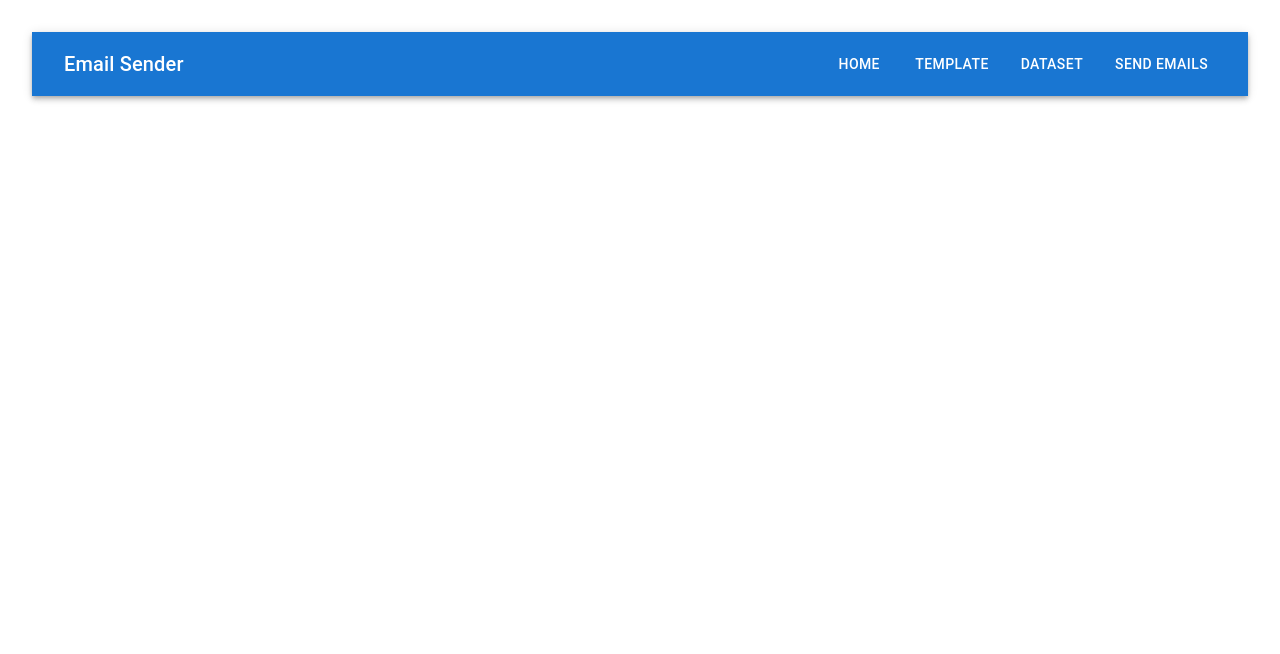
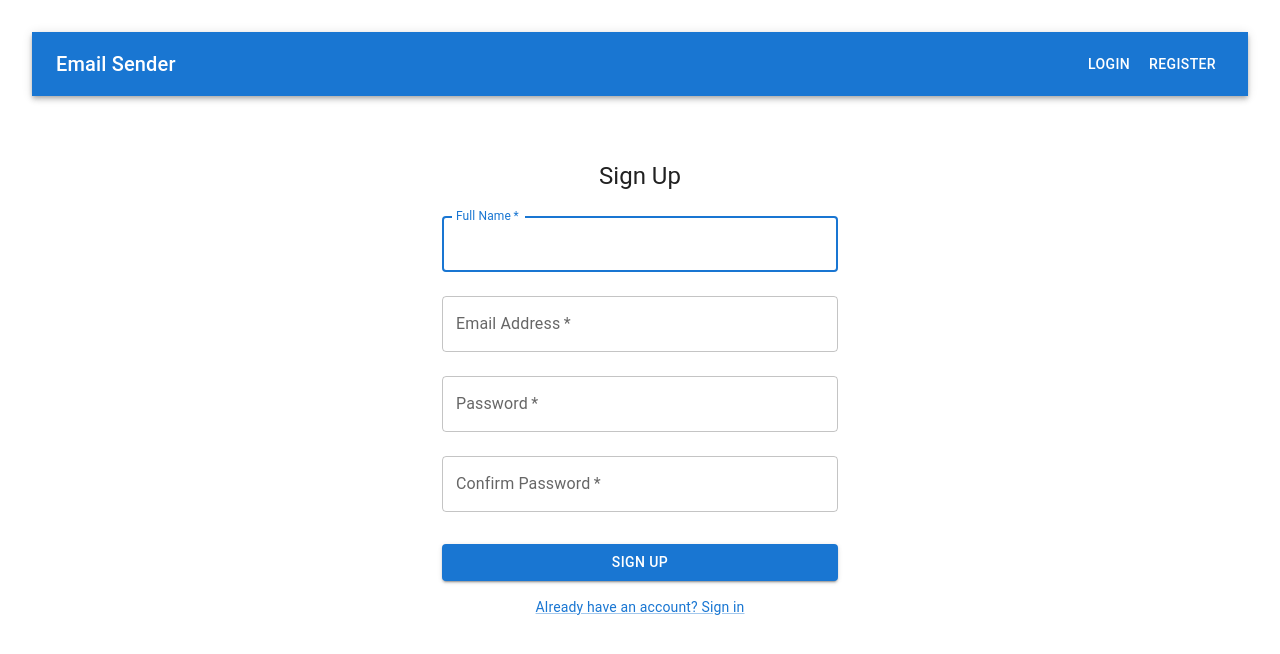
Before and after one commit to beincharacter/Cold-mail-sender, a React (Vite) app: page /register in a window 1280 px wide. Shown: the top 654 px of the page. Built offline with nearby package versions, Linux system fonts and the light colour scheme.

Commit message:
added some components such as loader toaster and custom hook for enhancement

```diff
--- a/src/App.css
+++ b/src/App.css
@@ -1,5 +1,4 @@
 #root {
-  max-width: 1280px;
   margin: 0 auto;
   padding: 2rem;
   text-align: center;
--- a/src/App.jsx
+++ b/src/App.jsx
@@ -7,6 +7,8 @@ import Home from './components/Home';
 import TemplateEditor from './components/TemplateEditor';
 import DatasetEditor from './components/DatasetEditor';
 import EmailSender from './components/EmailSender';
+import LoginPage from './pages/LoginPage';
+import RegisterPage from './pages/RegisterPage';
 
 const theme = createTheme();
 
@@ -22,6 +24,8 @@ function App() {
             <Route path="/template" element={<TemplateEditor />} />
             <Route path="/dataset" element={<DatasetEditor />} />
             <Route path="/send" element={<EmailSender />} />
+            <Route path="/login" element={<LoginPage />} />
+            <Route path="/register" element={<RegisterPage />} />
           </Routes>
         </Container>
       </Router>
--- a/src/components/Header.jsx
+++ b/src/components/Header.jsx
@@ -1,55 +1,55 @@
 import React from 'react';
-import { AppBar, Toolbar, Typography, Button, Box, Container } from '@mui/material';
+import { AppBar, Toolbar, Typography, Button, Box } from '@mui/material';
 import { Link as RouterLink } from 'react-router-dom';
 
 function Header() {
   return (
     <AppBar position="static">
-      <Container maxWidth="lg">
-        <Toolbar disableGutters>
+      <Toolbar sx={{ justifyContent: 'space-between' }}>
         <Typography
           variant="h6"
-            component="div"
-            sx={{ flexGrow: 1, textAlign: 'left' }}
+          component={RouterLink}
+          to="/"
+          sx={{
+            textDecoration: 'none',
+            color: 'inherit',
+            '&:hover': {
+              backgroundColor: 'rgba(255, 255, 255, 0.1)',
+              color: 'white',
+            }
+          }}
         >
           Email Sender
         </Typography>
-          <Box sx={{ display: 'flex', gap: 2 }}>
+        <Box>
           <Button
             color="inherit"
             component={RouterLink}
-              to="/"
-              sx={{ '&:hover': { backgroundColor: 'rgba(255, 255, 255, 0.1)', color: 'white' } }}
+            to="/login"
+            sx={{
+              '&:hover': {
+                backgroundColor: 'rgba(255, 255, 255, 0.1)',
+                color: 'white'
+              }
+            }}
           >
-              Home
+            Login
           </Button>
           <Button
             color="inherit"
             component={RouterLink}
-              to="/template"
-              sx={{ '&:hover': { backgroundColor: 'rgba(255, 255, 255, 0.1)', color: 'white' } }}
+            to="/register"
+            sx={{
+              '&:hover': {
+                backgroundColor: 'rgba(255, 255, 255, 0.1)',
+                color: 'white'
+              }
+            }}
           >
-              Template
-            </Button>
-            <Button
-              color="inherit"
-              component={RouterLink}
-              to="/dataset"
-              sx={{ '&:hover': { backgroundColor: 'rgba(255, 255, 255, 0.1)', color: 'white' } }}
-            >
-              Dataset
-            </Button>
-            <Button
-              color="inherit"
-              component={RouterLink}
-              to="/send"
-              sx={{ '&:hover': { backgroundColor: 'rgba(255, 255, 255, 0.1)', color: 'white' } }}
-            >
-              Send Emails
+            Register
           </Button>
         </Box>
       </Toolbar>
-      </Container>
     </AppBar>
   );
 }
--- a/src/components/Home.jsx
+++ b/src/components/Home.jsx
@@ -33,8 +33,7 @@ function Home() {
                     '&:hover': {
                         color: 'white'
                     }
-                }}
-                >
+                }}>
                     Send Emails
                 </Button>
             </Box>
--- /dev/null
+++ b/src/pages/LoginPage.jsx
@@ -0,0 +1,55 @@
+import React from 'react';
+import { Container, TextField, Button, Box, Typography, Link } from '@mui/material';
+import { Link as RouterLink } from 'react-router-dom';
+
+const LoginPage = () => {
+  return (
+    <Container maxWidth="xs">
+      <Box sx={{ mt: 8, display: 'flex', flexDirection: 'column', alignItems: 'center' }}>
+        <Typography component="h1" variant="h5">
+          Sign in
+        </Typography>
+        <Box component="form" sx={{ mt: 1 }}>
+          <TextField
+            variant="outlined"
+            margin="normal"
+            required
+            fullWidth
+            id="email"
+            label="Email Address"
+            name="email"
+            autoComplete="email"
+            autoFocus
+          />
+          <TextField
+            variant="outlined"
+            margin="normal"
+            required
+            fullWidth
+            name="password"
+            label="Password"
+            type="password"
+            id="password"
+            autoComplete="current-password"
+          />
+          <Button
+            type="submit"
+            fullWidth
+            variant="contained"
+            color="primary"
+            sx={{ mt: 3, mb: 2 }}
+          >
+            Sign In
+          </Button>
+          <Box sx={{ display: 'flex', justifyContent: 'center' }}>
+            <Link component={RouterLink} to="/register" variant="body2">
+              {"Don't have an account? Sign Up"}
+            </Link>
+          </Box>
+        </Box>
+      </Box>
+    </Container>
+  );
+};
+
+export default LoginPage;
--- /dev/null
+++ b/src/pages/RegisterPage.jsx
@@ -0,0 +1,75 @@
+import React from 'react';
+import { Container, TextField, Button, Box, Typography, Link } from '@mui/material';
+import { Link as RouterLink } from 'react-router-dom';
+
+const RegisterPage = () => {
+  return (
+    <Container maxWidth="xs">
+      <Box sx={{ mt: 8, display: 'flex', flexDirection: 'column', alignItems: 'center' }}>
+        <Typography component="h1" variant="h5">
+          Sign Up
+        </Typography>
+        <Box component="form" sx={{ mt: 1 }}>
+          <TextField
+            variant="outlined"
+            margin="normal"
+            required
+            fullWidth
+            id="name"
+            label="Full Name"
+            name="name"
+            autoComplete="name"
+            autoFocus
+          />
+          <TextField
+            variant="outlined"
+            margin="normal"
+            required
+            fullWidth
+            id="email"
+            label="Email Address"
+            name="email"
+            autoComplete="email"
+          />
+          <TextField
+            variant="outlined"
+            margin="normal"
+            required
+            fullWidth
+            name="password"
+            label="Password"
+            type="password"
+            id="password"
+            autoComplete="current-password"
+          />
+          <TextField
+            variant="outlined"
+            margin="normal"
+            required
+            fullWidth
+            name="confirmPassword"
+            label="Confirm Password"
+            type="password"
+            id="confirmPassword"
+          />
+          <Button
+            type="submit"
+            fullWidth
+            variant="contained"
+            color="primary"
+            sx={{ mt: 3, mb: 2 }}
+          >
+            Sign Up
+          </Button>
+          <Box sx={{ display: 'flex', justifyContent: 'center' }}>
+            <Link component={RouterLink} to="/login" variant="body2">
+              {"Already have an account? Sign in"}
+            </Link>
+          </Box>
+        </Box>
+      </Box>
+    </Container>
+  );
+};
+
+export default RegisterPage;
```
Also changed, not shown: src/components/Loader.jsx (added, +15 -0 lines), src/components/Toaster.jsx (added, +29 -0 lines), src/hooks/useToasterLoader.js (added, +31 -0 lines), 1 other file (tests, documents, lock files or other folders). Lines whose indentation alone changed are shown as unchanged.
